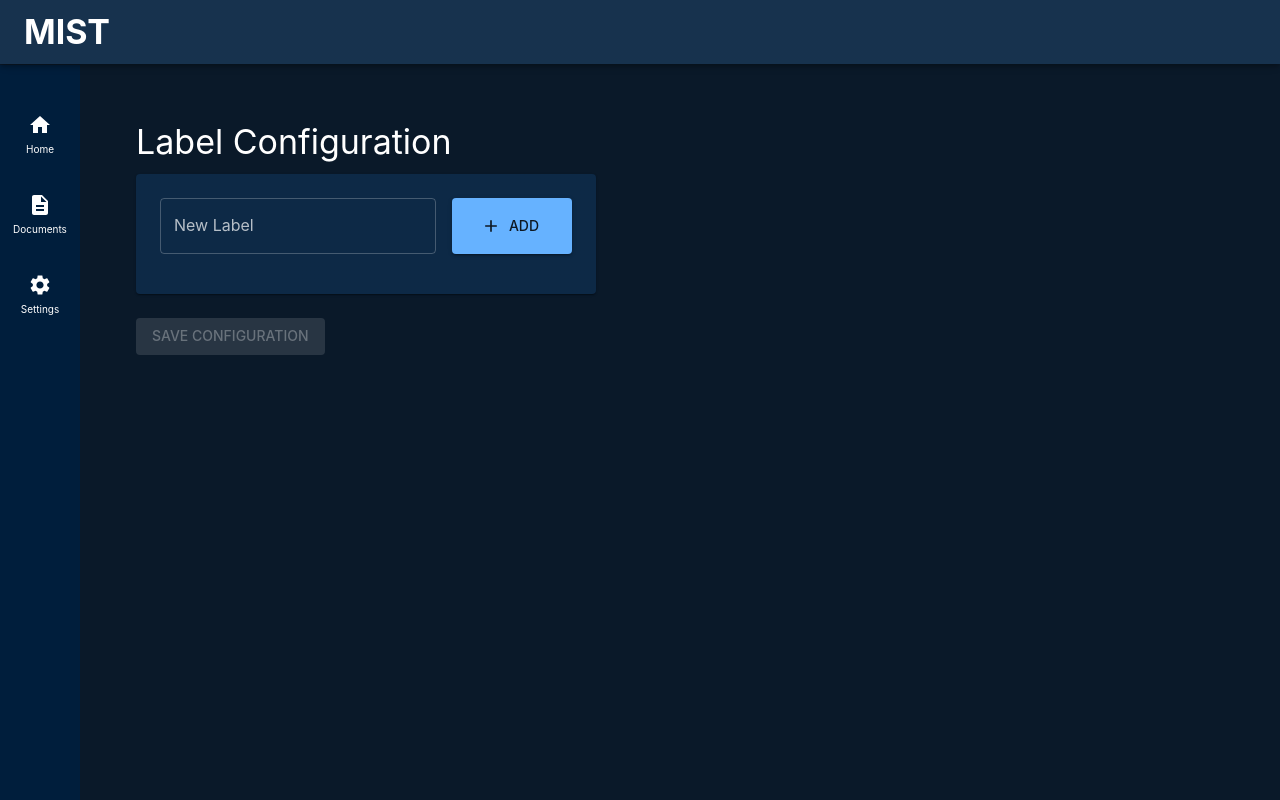
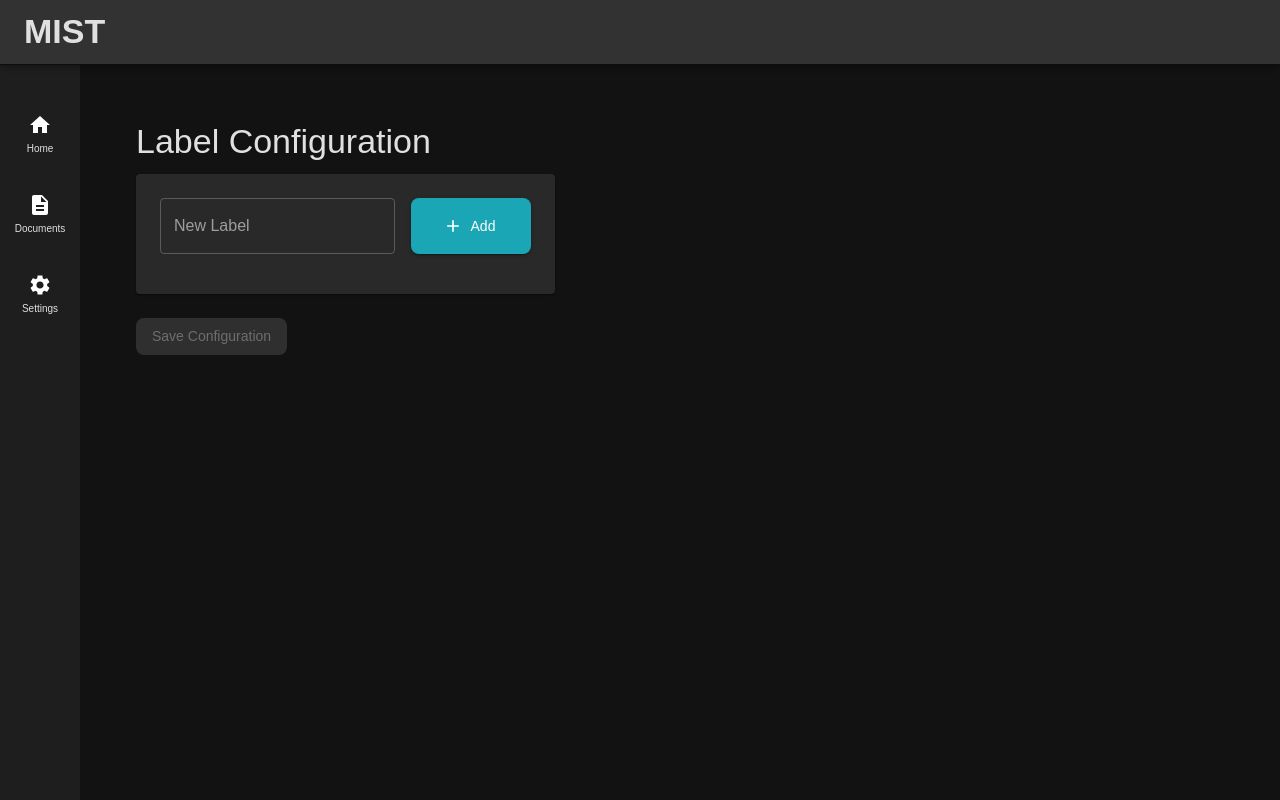
Before and after one commit to this-is-praveen/nation, a React (Vite) app in the folder ui/: page /setup in a window 1280 px wide. Built offline with nearby package versions, Linux system fonts and the light colour scheme.

Commit message:
theme changes

```diff
--- a/ui/src/theme.js
+++ b/ui/src/theme.js
@@ -4,17 +4,44 @@ export const darkTheme = createTheme({
   palette: {
     mode: 'dark',
     background: {
-      default: '#0a1929',
-      paper: '#001e3c',
+      default: '#121212',  // Dark charcoal
+      paper: '#1E1E1E',    // Medium-dark gray
     },
     primary: {
-      main: '#66b2ff',
+      main: '#1AA6B4',     // DeepSeek teal
+      contrastText: '#FFFFFF',
     },
     secondary: {
-      main: '#ff6b6b',
+      main: '#FF8A65',     // Soft coral/orange
+    },
+    text: {
+      primary: '#E0E0E0',  // Light gray
+      secondary: '#9E9E9E',// Medium gray
+    },
+    divider: '#424242',    // Dark gray divider
+  },
+  typography: {
+    fontFamily: [
+      '"Comic Neue"',      // Casual handwriting-style font
+      '"Patrick Hand"',    // Alternative casual font
+      'cursive',
+      'sans-serif',
+    ].join(','),
+    h1: {
+      fontSize: '2.5rem',
+      fontWeight: 400,
+    },
+    button: {
+      textTransform: 'none', // Makes button text lowercase
     },
   },
-  typography: {
-    fontFamily: 'Inter, sans-serif',
+  components: {
+    MuiButton: {
+      styleOverrides: {
+        root: {
+          borderRadius: 8,  // Rounded corners
+        },
+      },
+    },
   },
 });
```
